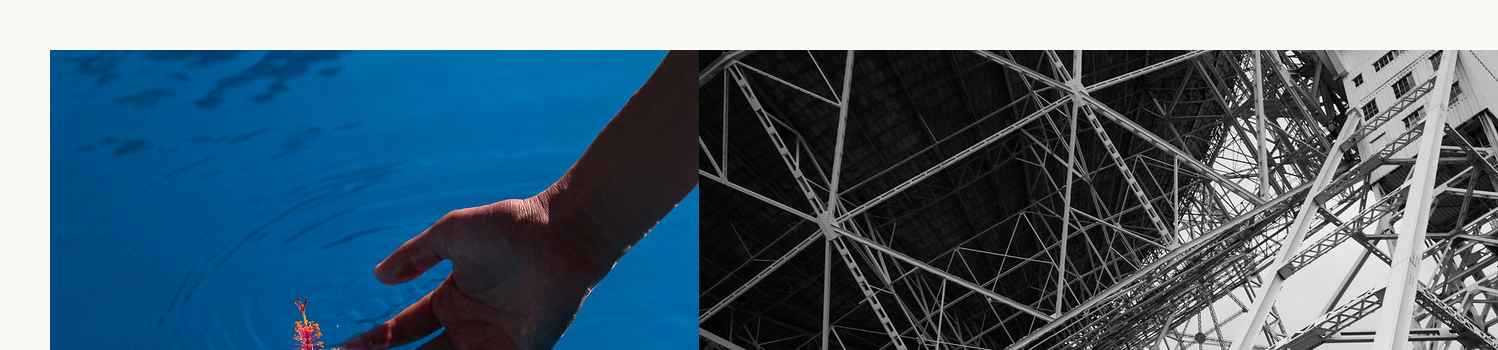
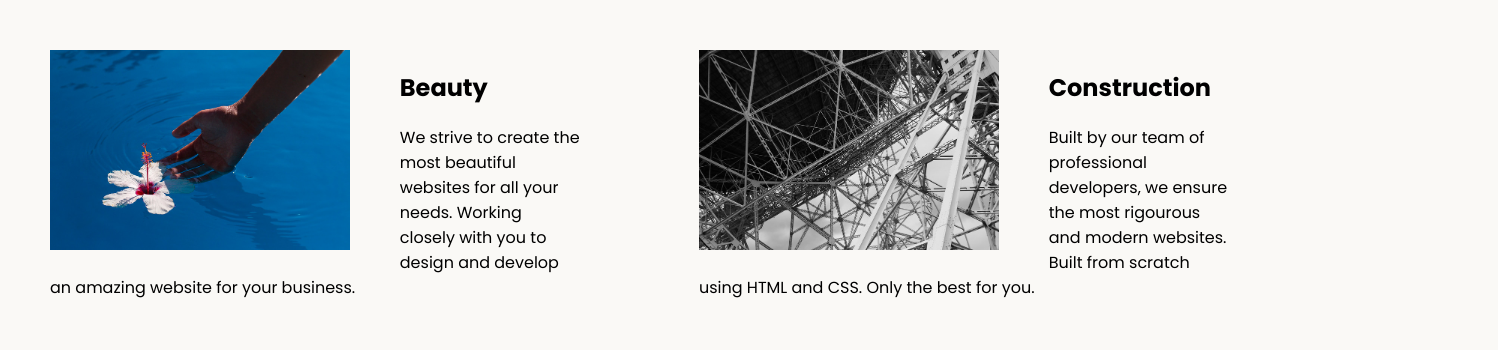
Before and after one commit to AngryAvocado138/dev-agency-project, a plain HTML site: page index.html in a window 1280 px wide. Shown: the part 400-750 px from the top of the page, 1498 px wide, since content can reach past the window. Drawn offline with Linux system fonts and the light colour scheme.

Commit message:
Update style.css

```diff
--- a/style.css
+++ b/style.css
@@ -19,8 +19,8 @@ footer {
   color: midnightblue;
 }
 
-.title-image {
-  height:200px;
+.tile-image {
+  height: 200px;
   float: left;
   margin-right: 50px;
 }
```
